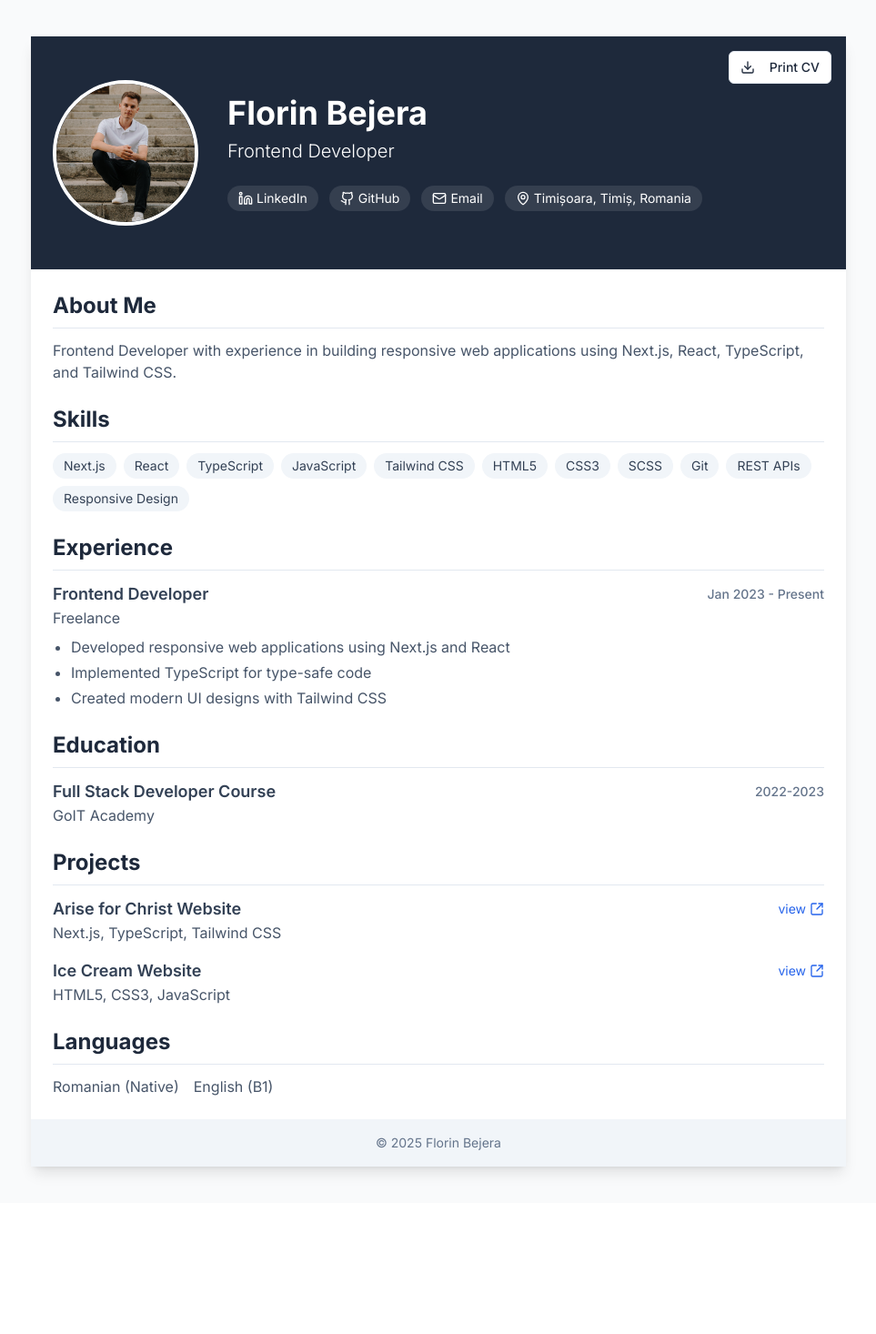
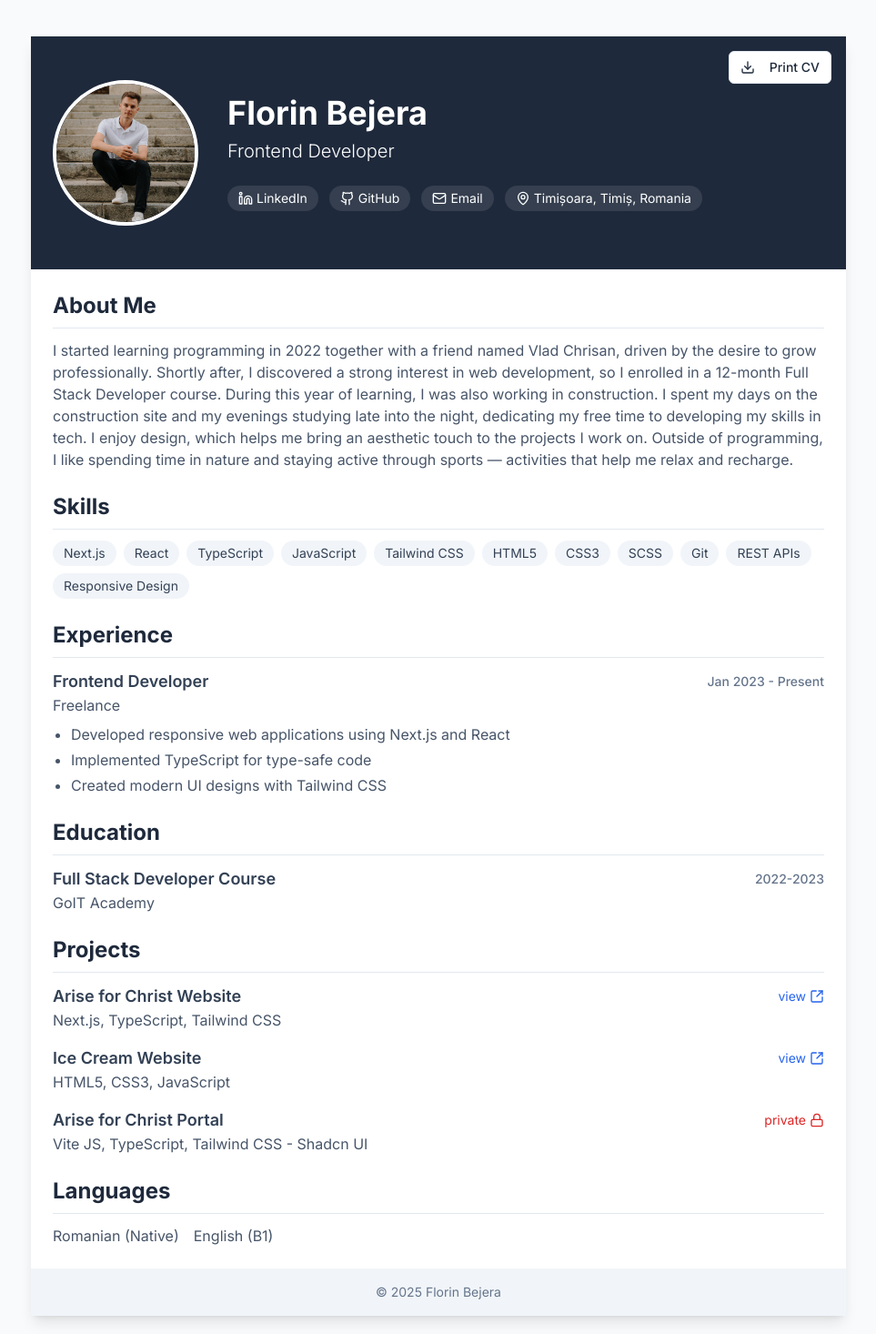
Before and after one commit to FlorinBejera2002/personal-cv, a Next.js app: page / in a window 1280 px wide. Shown: the top 1466 px of the page at 91% size, without its empty margins (158-1121 px from the left). Before the commit the page ends 1322 px from the top, so only its background shows below. Built offline with nearby package versions, Linux system fonts and the light colour scheme.

Commit message:
feat: improve CV text

```diff
--- a/app/page.tsx
+++ b/app/page.tsx
@@ -8,6 +8,7 @@ import {
 	MapPin,
 	Download,
 	SquareArrowOutUpRight,
+	Lock,
 } from "lucide-react";
 import { Button } from "@/components/ui/button";
 import profilePicture from "../public/profilePicture.jpeg";
@@ -92,8 +93,11 @@ export default function CV() {
 							About Me
 						</h3>
 						<p className="text-slate-600">
-							Frontend Developer with experience in building responsive web
-							applications using Next.js, React, TypeScript, and Tailwind CSS.
+							I started learning programming in 2022 together with a friend named Vlad Chrisan, driven by the desire to grow professionally. Shortly after, I discovered a strong interest in web development, so I enrolled in a 12-month Full Stack Developer course.
+
+							During this year of learning, I was also working in construction. I spent my days on the construction site and my evenings studying late into the night, dedicating my free time to developing my skills in tech.
+
+							I enjoy design, which helps me bring an aesthetic touch to the projects I work on. Outside of programming, I like spending time in nature and staying active through sports — activities that help me relax and recharge.
 						</p>
 					</section>
 
@@ -225,6 +229,24 @@ export default function CV() {
 							</div>
 							<p className="text-slate-600">HTML5, CSS3, JavaScript</p>
 						</div>
+
+						<div className="mb-4">
+							<div className="flex flex-wrap items-center justify-between">
+								<h4 className="text-lg font-semibold text-slate-700">
+									Arise for Christ Portal
+								</h4>
+								<div className="flex items-center gap-1 text-sm text-red-600">
+									<span>private</span>
+									<Lock className="h-4 w-4" />
+								</div>
+
+							</div>
+							<p className="text-slate-600">
+								Vite JS, TypeScript, Tailwind CSS - Shadcn UI
+							</p>
+						</div>
+
+
 					</section>
 
 					{/* Languages */}
```
